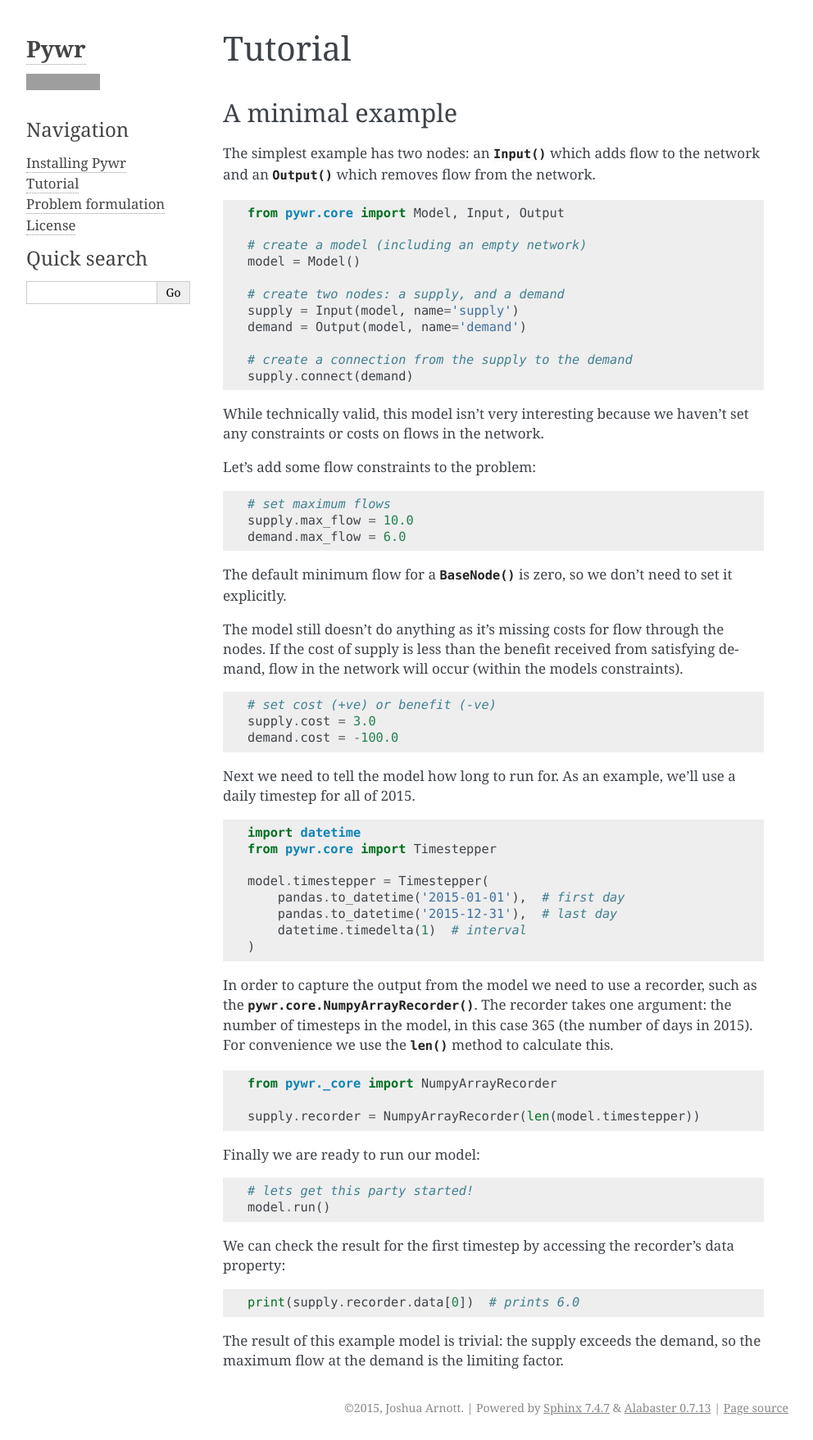
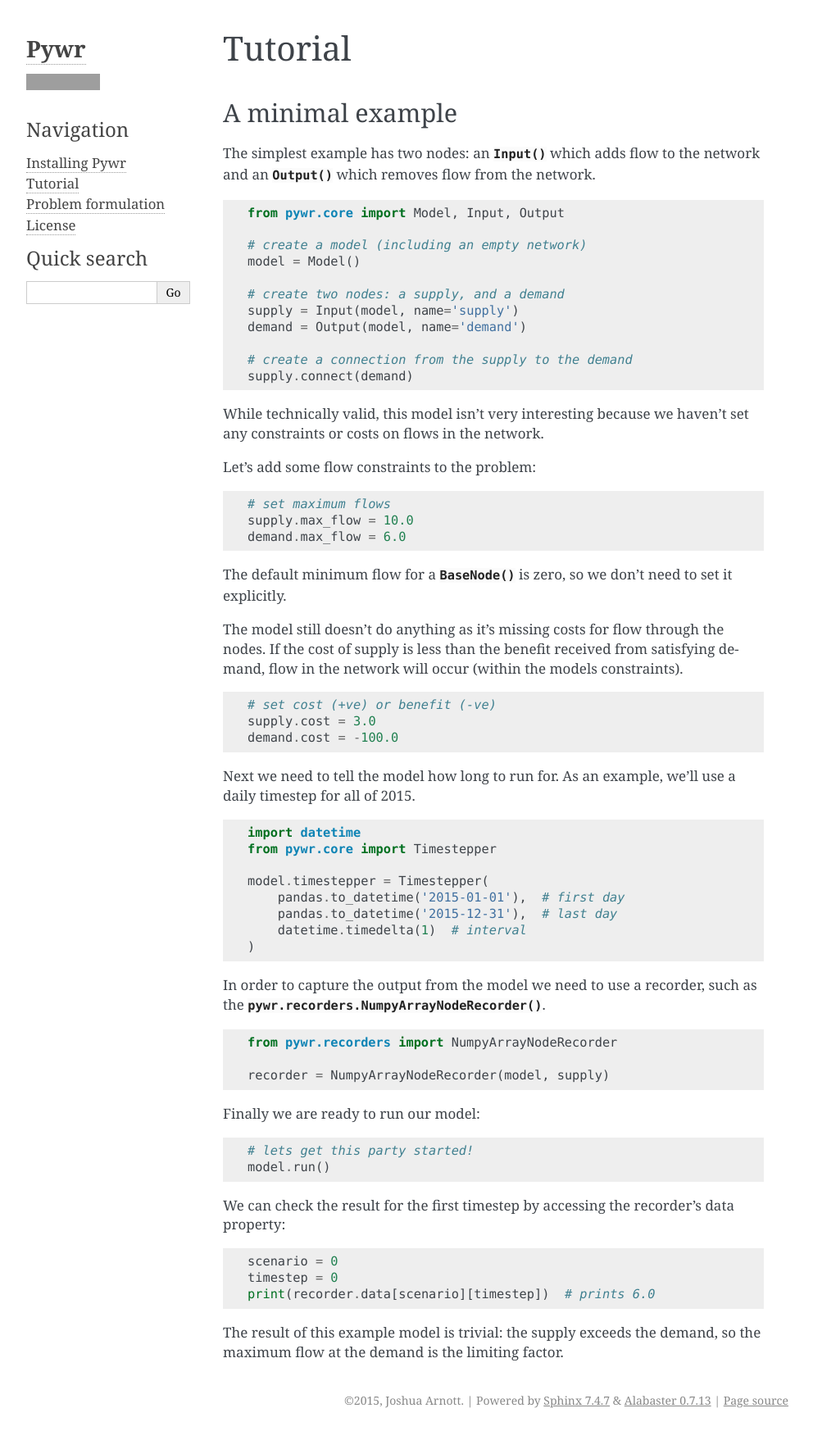
Before and after one commit to pywr/pywr, a Sphinx documentation site: the page built from docs/source/tutorial.rst, in a window 1280 px wide. Shown: the whole page at 82% size, without its empty margins (148-1140 px from the left). Built offline with Sphinx 7.4.7, drawn with Linux system fonts in a browser that asks for light colours; pages that are not in the unit, such as notebooks, are missing from menus; grey boxes are pictures that could not be loaded.

Commit message:
Updated recorder API in tutorial

```diff
--- a/docs/source/tutorial.rst
+++ b/docs/source/tutorial.rst
@@ -53,13 +53,13 @@ Next we need to tell the model how long to run for. As an example, we'll use a d
         datetime.timedelta(1)  # interval
     )
 
-In order to capture the output from the model we need to use a recorder, such as the :func:`pywr.core.NumpyArrayRecorder`. The recorder takes one argument: the number of timesteps in the model, in this case 365 (the number of days in 2015). For convenience we use the :func:`len()` method to calculate this.
+In order to capture the output from the model we need to use a recorder, such as the :func:`pywr.recorders.NumpyArrayNodeRecorder`.
 
 .. code-block:: python
 
-    from pywr._core import NumpyArrayRecorder
+    from pywr.recorders import NumpyArrayNodeRecorder
 
-    supply.recorder = NumpyArrayRecorder(len(model.timestepper))
+    recorder = NumpyArrayNodeRecorder(model, supply)
 
 Finally we are ready to run our model:
 
@@ -72,6 +72,8 @@ We can check the result for the first timestep by accessing the recorder's data
 
 .. code-block:: python
 
-    print(supply.recorder.data[0])  # prints 6.0
+    scenario = 0
+    timestep = 0
+    print(recorder.data[scenario][timestep])  # prints 6.0
 
 The result of this example model is trivial: the supply exceeds the demand, so the maximum flow at the demand is the limiting factor.
```
